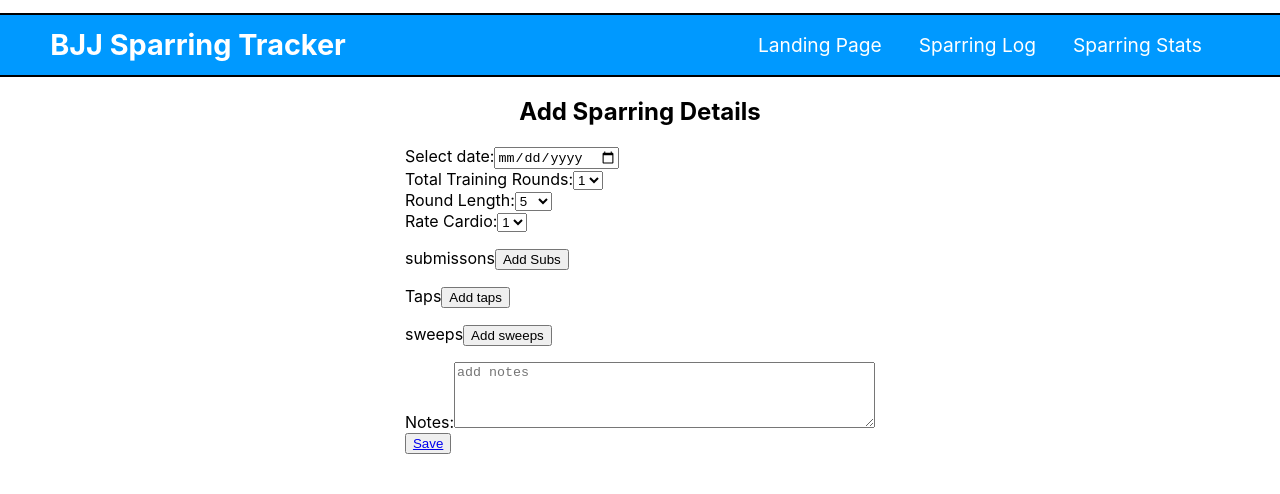
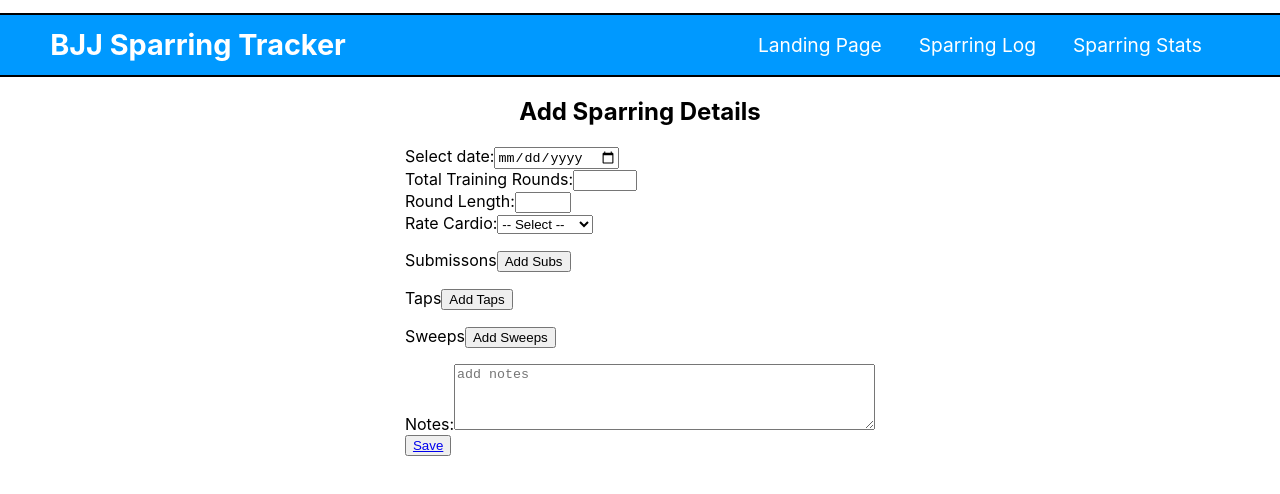
Before and after one commit to WesGlassmeyer/bjj-sparring-tracker, a React (Create React App) app: page /sparring_details in a window 1280 px wide. Shown: the top 494 px of the page. Built offline with nearby package versions, Linux system fonts and the light colour scheme.

Commit message:
trying to get detail page state to persist

```diff
--- a/src/DetailPage/DetailPage.js
+++ b/src/DetailPage/DetailPage.js
@@ -8,33 +8,40 @@ export default class DetailPage extends Component {
     // valueSelections: {},
     currentForm: "main",
     date: "",
-    cardio: {
-      rounds: 0,
-      round_length: 0,
-      rating: 0,
-    },
-    submissions: [
-      {
-        count: 0,
-        category: "",
-        name: "",
-      },
-    ],
-    sweeps: [
-      {
-        count: 0,
-        category: "",
-        name: "",
-      },
-    ],
-    taps: [
-      {
-        count: 0,
-        category: "",
-        name: "",
-      },
-    ],
+    round_length: 0,
+    cardio: 0,
+    submissions: [],
+    sweeps: [],
+    taps: [],
     notes: "",
+  };
+
+  setDate = (event) => {
+    this.setState({ date: event.target.value });
+  };
+
+  setRounds = (event) => {
+    this.setState({
+      rounds: parseInt(event.target.value),
+    });
+  };
+
+  setLength = (event) => {
+    this.setState({
+      round_length: parseInt(event.target.value),
+    });
+  };
+
+  setCardio = (event) => {
+    this.setState({
+      cardio: parseInt(event.target.value),
+    });
+  };
+
+  setNotes = (event) => {
+    this.setState({
+      notes: event.target.value,
+    });
   };
 
   changeForms = (formName) => {
@@ -56,15 +63,15 @@ export default class DetailPage extends Component {
   setSpecPageState = (addedNames) => {
     if (this.state.currentForm === "subs") {
       this.setState({
-        submissions: [addedNames],
+        submissions: addedNames,
       });
     } else if (this.state.currentForm === "taps") {
       this.setState({
-        taps: [addedNames],
+        taps: addedNames,
       });
     } else if (this.state.currentForm === "sweeps") {
       this.setState({
-        sweeps: [addedNames],
+        sweeps: addedNames,
       });
     }
     console.log(this.state.currentForm);
@@ -74,6 +81,17 @@ export default class DetailPage extends Component {
     event.preventDefault();
     console.log(this.state);
   };
+
+  detailPageState = () => {
+    if (this.state.currentForm === "subs") {
+      return this.state.submissions;
+    } else if (this.state.currentForm === "taps") {
+      return this.state.taps;
+    } else if (this.state.currentForm === "sweeps") {
+      return this.state.sweeps;
+    }
+  };
+
   render() {
     if (this.state.currentForm === "subs") {
       return (
@@ -81,6 +99,7 @@ export default class DetailPage extends Component {
           title={"Submissons"}
           setSpecPageState={this.setSpecPageState}
           changeForms={this.changeForms}
+          detailPageState={this.detailPageState}
         />
       );
     } else if (this.state.currentForm === "taps") {
@@ -89,6 +108,7 @@ export default class DetailPage extends Component {
           title={"Taps"}
           setSpecPageState={this.setSpecPageState}
           changeForms={this.changeForms}
+          detailPageState={this.detailPageState}
         />
       );
     } else if (this.state.currentForm === "sweeps") {
@@ -97,6 +117,7 @@ export default class DetailPage extends Component {
           title={"Sweeps"}
           setSpecPageState={this.setSpecPageState}
           changeForms={this.changeForms}
+          detailPageState={this.detailPageState}
         />
       );
     }
@@ -105,36 +126,41 @@ export default class DetailPage extends Component {
         <form onSubmit={this.handleSubmit}>
           <h2 className="detail-page-title">Add Sparring Details</h2>
           <label htmlFor="date">Select date:</label>
-          <input type="date" id="date" name="date" />
+          <input type="date" id="date" name="date" onChange={this.setDate} />
           <br />
           <label htmlFor="rounds">Total Training Rounds:</label>
-          <select name="rounds" id="rounds" onChange={this.setFilterSelections}>
-            <option value="1">1</option>
-            <option value="2">2</option>
-            <option value="3">3</option>
-            <option value="4">4</option>
-          </select>
+          <input
+            value={this.state.cardio.rounds}
+            type="number"
+            min="1"
+            max="100"
+            step="1"
+            onChange={this.setRounds}
+          />
           <br />
           <label htmlFor="length">Round Length:</label>
-          <select name="length" id="length" onChange={this.setFilterSelections}>
-            <option value="5">5</option>
-            <option value="6">6</option>
-            <option value="7">7</option>
-            <option value="8">8</option>
-            <option value="9">9</option>
-            <option value="10">10</option>
-          </select>
+          <input
+            value={this.state.cardio.round_length}
+            type="number"
+            min="1"
+            max="60"
+            step="1"
+            onChange={this.setLength}
+          />
           <br />
           <label htmlFor="length">Rate Cardio:</label>
-          <select name="length" id="length" onChange={this.setFilterSelections}>
-            <option value="1">1</option>
-            <option value="2">2</option>
-            <option value="3">3</option>
-            <option value="4">4</option>
-            <option value="5">5</option>
+          <select name="length" id="length" onChange={this.setCardio}>
+            <option selected disabled value="">
+              -- Select --
+            </option>
+            <option value="1">1 - Poor</option>
+            <option value="2">2 - Fair</option>
+            <option value="3">3 - Average</option>
+            <option value="4">4 - Good</option>
+            <option value="5">5 - Excellent</option>
           </select>
           <p>
-            submissons
+            Submissons
             <button
               type="button"
               className="add-subbtn"
@@ -154,11 +180,11 @@ export default class DetailPage extends Component {
                 this.changeForms("taps");
               }}
             >
-              Add taps
+              Add Taps
             </button>
           </p>
           <p>
-            sweeps
+            Sweeps
             <button
               type="button"
               className="add-sweepbtn"
@@ -166,19 +192,25 @@ export default class DetailPage extends Component {
                 this.changeForms("sweeps");
               }}
             >
-              Add sweeps
+              Add Sweeps
             </button>
           </p>
           <label htmlFor="notes">Notes:</label>
           <textarea
+            value={this.state.notes}
             id="notes"
             name="notes"
             rows="4"
             cols="50"
             placeholder="add notes"
+            onChange={this.setNotes}
           ></textarea>
           <div className="add-details">
-            <button type="submit" className="add-detailsbtn">
+            <button
+              type="submit"
+              className="add-detailsbtn"
+              onClick={this.handleSubmit}
+            >
               <Link to="/sparring_log">Save</Link>
             </button>
           </div>
--- a/src/SpecPage/SpecPage.js
+++ b/src/SpecPage/SpecPage.js
@@ -1,5 +1,5 @@
 import React, { Component } from "react";
-import { Link } from "react-router-dom";
+// import { Link } from "react-router-dom";
 import DropdownFilter from "../DropdownFilter/DropdownFilter";
 import "./SpecPage.css";
 
@@ -8,7 +8,7 @@ export default class SpecPage extends Component {
     category: "",
     name: "",
     count: 1,
-    addedNames: [],
+    addedNames: this.props.detailPageState(),
   };
 
   setName = (event) => {
@@ -203,9 +203,9 @@ export default class SpecPage extends Component {
     ) {
       nameDropdownFilter = (
         <DropdownFilter
-          options={dropdownValues.closed_guard.options}
-          id={dropdownValues.closed_guard.id}
-          label={dropdownValues.closed_guard.label}
+          options={dropdownValues.half_guard.options}
+          id={dropdownValues.half_guard.id}
+          label={dropdownValues.half_guard.label}
           value={this.state.name}
           onChange={this.setName}
         />
@@ -284,9 +284,10 @@ export default class SpecPage extends Component {
             className="save-list-btn"
             onClick={() => {
               this.props.setSpecPageState(this.state.addedNames);
+              this.props.changeForms();
             }}
           >
-            <Link to="/sparring_details">Save</Link>
+            Save
           </button>
         </div>
       </div>
@@ -294,4 +295,6 @@ export default class SpecPage extends Component {
   }
 }
 
-//!name drop doesn't have category as default(send empty array of category or disabled attribute), add addedNames from specs state to details state, detail page with onchange to update state
+// detail page with onchange to update state
+
+// !default state of detail page for specs should be empty array not object, !same idea for cardio on detail page,  !pass props to spec page state(initialize as not empty array) so if you save and want to go back saved items are on list.
```
